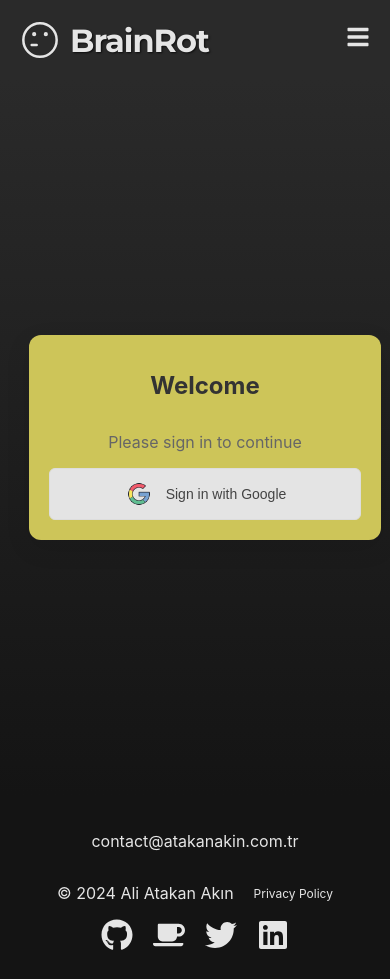
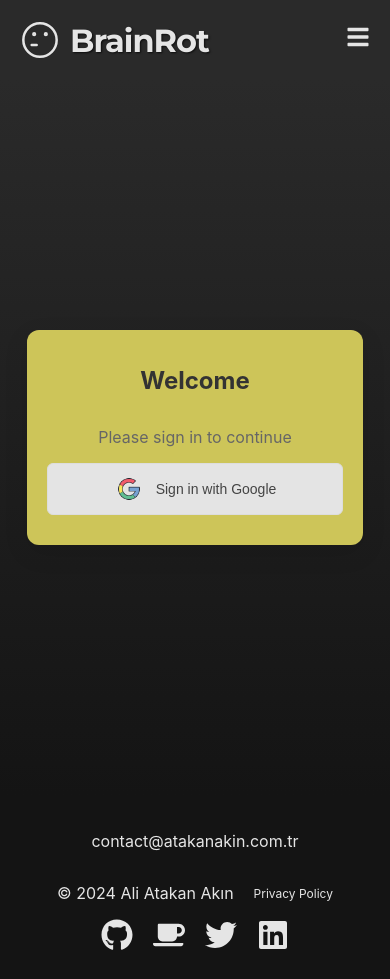
Before and after one commit to atakanakin/BrainRot, a React (Create React App) app in the folder frontend/: page /#/login in a window 390 px wide. Built offline with nearby package versions, Linux system fonts and the light colour scheme; no server answers.

Commit message:
[frontend] Fix login screen mobile view

```diff
--- a/frontend/src/styles/LoginPage.css
+++ b/frontend/src/styles/LoginPage.css
@@ -3,20 +3,20 @@
   display: flex;
   justify-content: center;
   align-items: center;
-  min-width: 100%;
   background: linear-gradient(#2A2A2A 10%, #141414 100%);
   padding: 20px;
   height: 80vh;
 }
 
 .login-box {
+  height: auto;
   background: #cdc559;
   padding: 40px;
   border-radius: 12px;
   box-shadow: 0 8px 24px rgba(0, 0, 0, 0.1);
   width: 30%;
   max-width: 100%;
-  height: 20%;
+  height: auto;
   max-height: 100%;
   text-align: center;
   animation: fadeIn 1s ease-out;
@@ -82,9 +82,14 @@
   }
 }
 
-@media (max-height: 768px) {
+@media (max-height: 900px) {
   .login-box {
-    height: 40%;
+    width: 50%;
+    height: auto;
+  }
+
+  .google-login-button {
+    margin-bottom: 10px;
   }
 }
 
```
